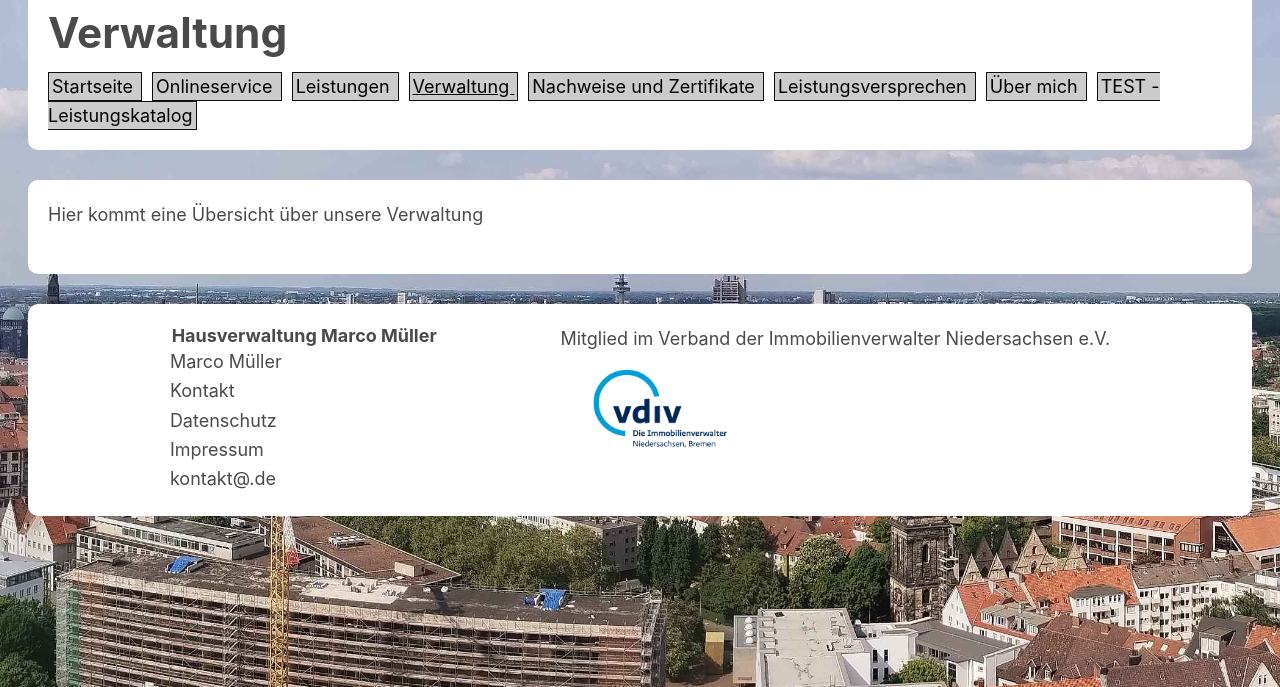
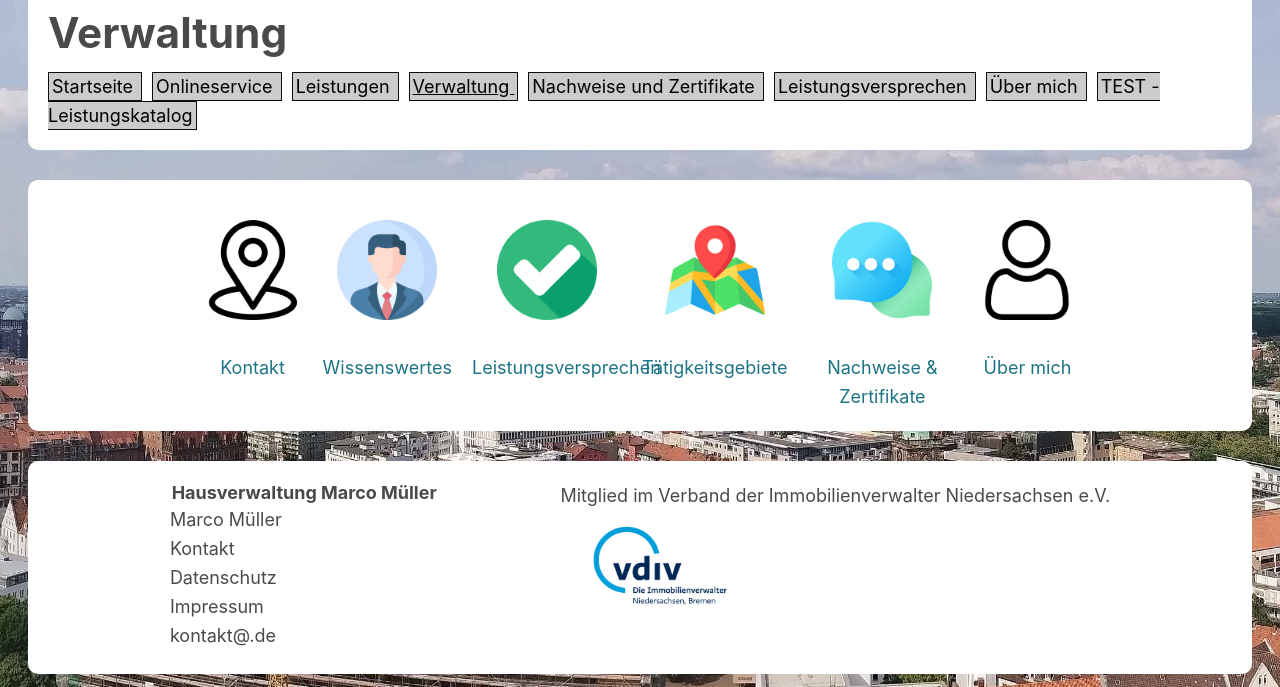
Before and after one commit to marek22k/hausverwaltung, a Jekyll site: the page built from verwaltung.md, in a window 1280 px wide. Shown: the part 1004-1691 px from the top of the page. Built offline with Jekyll 4.4.1, drawn with Linux system fonts in a browser that asks for light colours.

Commit message:
Update verwaltung.md

```diff
--- a/verwaltung.md
+++ b/verwaltung.md
@@ -2,8 +2,77 @@
 layout: page
 title: Verwaltung
 permalink: /verwaltung/
-description: Unsere Notfallnummer ist rund um die Uhr erreichbar – auch nachts sowie an Wochenenden und Feiertagen. In dringenden Fällen, bei akuten Gefahren für Leben und Gesundheit (außerhalb des Zuständigkeitsbereichs von Feuerwehr oder Polizei) oder bei schwerwiegenden Störungen der Heizungs-, Sanitär- oder Elektrotechnik, können Sie uns direkt kontaktieren. Sollte der Anruf nicht entgegengenommen werden, hinterlassen Sie bitte eine Nachricht – wir melden uns schnellstmöglich zurück. Für nicht dringende Anliegen erfolgt die Rückmeldung am nächsten Werktag zu unseren regulären Geschäftszeiten.
-keywords: Notfallnummer, 24-Stunden-Erreichbarkeit, Notdienst, Heizungsnotfall, Sanitärnotfall, Elektrotechnik Störung, Wochenenddienst, Bereitschaftsdienst, technische Notfälle, Rückrufservice, schnelle Hilfe, dringende Reparaturen, Notfallkontakt, Anrufbeantworter, außerhalb der Geschäftszeiten, Notfallhilfe
+description: Informationen über unsere Hausverwaltung, Leistungen, Werte und Nachweise.
+keywords: Hausverwaltung, Kontakt, Zertifikate, Über mich, Tätigkeitsgebiete, Leistungsversprechen
 ---
 
-Hier kommt eine Übersicht über unsere Verwaltung
+<style>
+.icon-container {
+  display: flex;
+  flex-wrap: wrap;
+  gap: 2rem;
+  justify-content: center;
+  margin-top: 2rem;
+}
+
+.icon-box {
+  text-align: center;
+  transition: transform 0.3s ease;
+  max-width: 150px;
+}
+
+.icon-box:hover {
+  transform: scale(1.1);
+}
+
+.icon-box img {
+  width: 100px;
+  height: 100px;
+}
+</style>
+
+<div class="icon-container">
+
+  <div class="icon-box">
+    <a href="/kontakt/">
+      <img src="/assets/img/verwaltung/01_kontakt.png" alt="Kontakt Icon">
+      <div>Kontakt</div>
+    </a>
+  </div>
+
+  <div class="icon-box">
+    <a href="/wissenswertes/">
+      <img src="/assets/img/verwaltung/02_wissenswert.png" alt="Wissen Icon">
+      <div>Wissenswertes</div>
+    </a>
+  </div>
+
+  <div class="icon-box">
+    <a href="/leistungsversprechen/">
+      <img src="/assets/img/verwaltung/03_leistungsversprechen.png" alt="Versprechen Icon">
+      <div>Leistungsversprechen</div>
+    </a>
+  </div>
+
+  <div class="icon-box">
+    <a href="/taetigkeitsgebiete/">
+      <img src="/assets/img/verwaltung/04_gebiete.png" alt="Gebiet Icon">
+      <div>Tätigkeitsgebiete</div>
+    </a>
+  </div>
+
+  <div class="icon-box">
+    <a href="/nachweise-und-zertifikate/">
+      <img src="/assets/img/verwaltung/05_zertifikate.png" alt="Zertifikat Icon">
+      <div>Nachweise & Zertifikate</div>
+    </a>
+  </div>
+
+  <div class="icon-box">
+    <a href="/ueber_mich/">
+      <img src="/assets/img/verwaltung/06_uebermich.png" alt="Person Icon">
+      <div>Über mich</div>
+    </a>
+  </div>
+
+</div>
```
